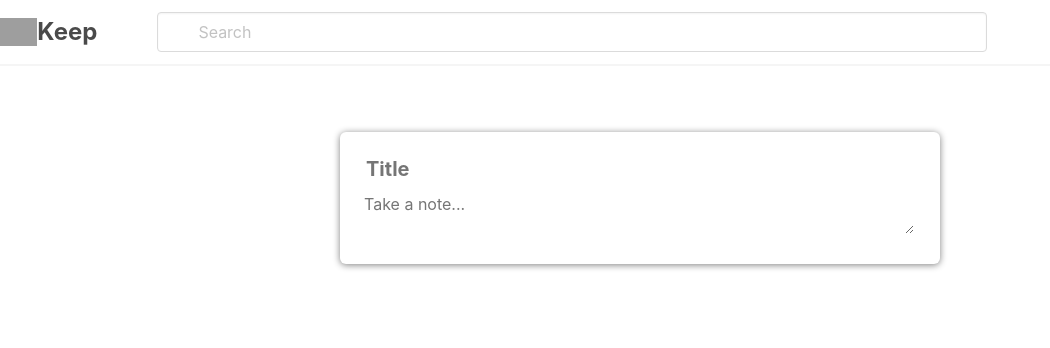
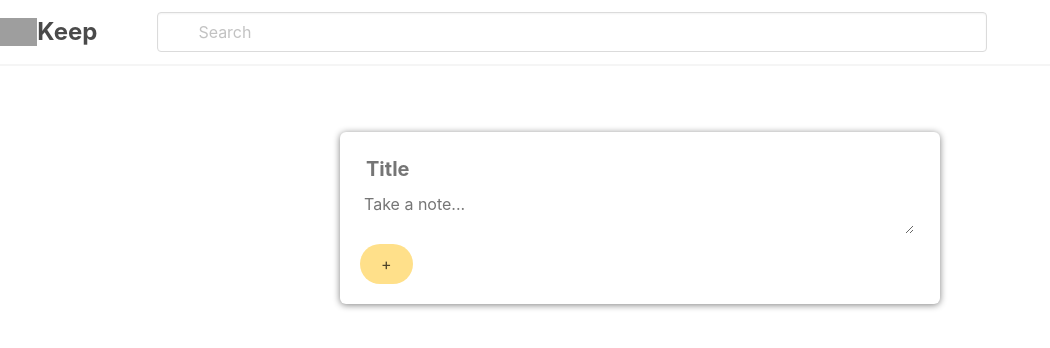
Before and after one commit to CCornez/groupwork2-frontend, a React (Vite) app: page / in a window 1280 px wide. Shown: the top 348 px of the page, without its empty margins (0-1050 px from the left). Built offline with nearby package versions, Linux system fonts and the light colour scheme; grey boxes are pictures that could not be loaded.

Commit message:
finished note-component

```diff
--- a/src/App.jsx
+++ b/src/App.jsx
@@ -1,13 +1,27 @@
-import React from "react";
+import React, { useState } from "react";
 import Header from "./components/Header";
 import CreateArea from "./components/CreateArea";
+import Note from "./components/Note";
 import "bulma/css/bulma.min.css";
 
-export const App = () => {
+const App = (props) => {
+  const [notes, setNotes] = useState([]);
+
+  const addNote = (newNote) => {
+    setNotes((prevNotes) => [...prevNotes, newNote]);
+  };
   return (
     <div>
       <Header />
-      <CreateArea />
+      <CreateArea onAdd={addNote} />
+      {notes.map((note, index) => (
+        <Note
+          key={index}
+          id={index}
+          title={note.title}
+          content={note.content}
+        />
+      ))}
     </div>
   );
 };
--- a/src/components/CreateArea.jsx
+++ b/src/components/CreateArea.jsx
@@ -1,25 +1,62 @@
-import React from "react";
+import React, { useState } from "react";
+import Note from "./Note";
 
-const CreateArea = (props) => {
+const CreateArea = ({ onAdd }) => {
+  const [note, setNote] = useState({
+    title: "",
+    content: "",
+  });
+
+  function handleChange(e) {
+    const { name, value } = e.target;
+    setNote((preValue) => {
+      return {
+        ...preValue,
+        [name]: value,
+      };
+    });
+  }
+
+  const submitButton = (event) => {
+    onAdd(note);
+    setNote({
+      title: "",
+      content: "",
+    });
+    event.preventDefault();
+  };
   return (
     <>
-      <section className="section has-text-centerd">
+      <section className="section">
         <div className="container">
           <div className="columns is-centered">
-            <form action="" className="box " id="title-box">
+            <form className="box" id="title-box">
               <input
+                name="title"
+                onChange={handleChange}
                 className="my-1 mx-1 mb-2 is-size-5 has-text-weight-bold"
+                value={note.title}
                 type="text"
                 placeholder="Title"
               />
               <p>
                 <textarea
                   className="my-1 mx-1 is-size-6"
+                  value={note.content}
                   name="content"
-                  id=""
                   placeholder="Take a note..."
-                ></textarea>
+                  onChange={handleChange}
+                >
+                  {" "}
+                </textarea>
               </p>
+              <button
+                className="button is-warning is-rounded"
+                type="submit"
+                onClick={submitButton}
+              >
+                +
+              </button>
             </form>
           </div>
         </div>
--- /dev/null
+++ b/src/components/Note.jsx
@@ -0,0 +1,25 @@
+import React from "react";
+
+const Note = ({ title, content }) => {
+  return (
+    <>
+      <section className="section">
+        <div className="container">
+          <div className="columns is-1 is-variable is-centered">
+            <div className="column">
+              <div className="card">
+                <div className="card-content">
+                  <button className="delete"></button>
+                  <h1 className="is-size-5 has-text-weight-bold">{title}</h1>
+                  <p>{content}</p>
+                </div>
+              </div>
+            </div>
+          </div>
+        </div>
+      </section>
+    </>
+  );
+};
+
+export default Note;
```
